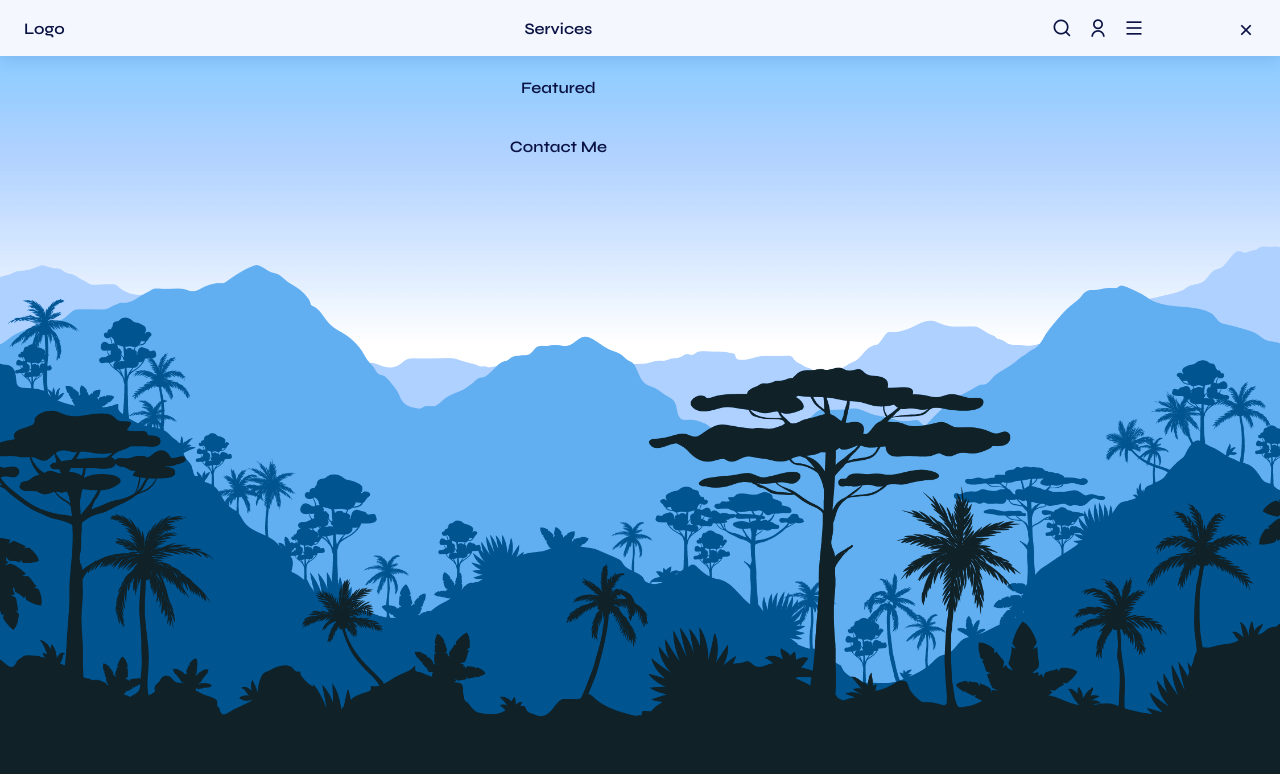
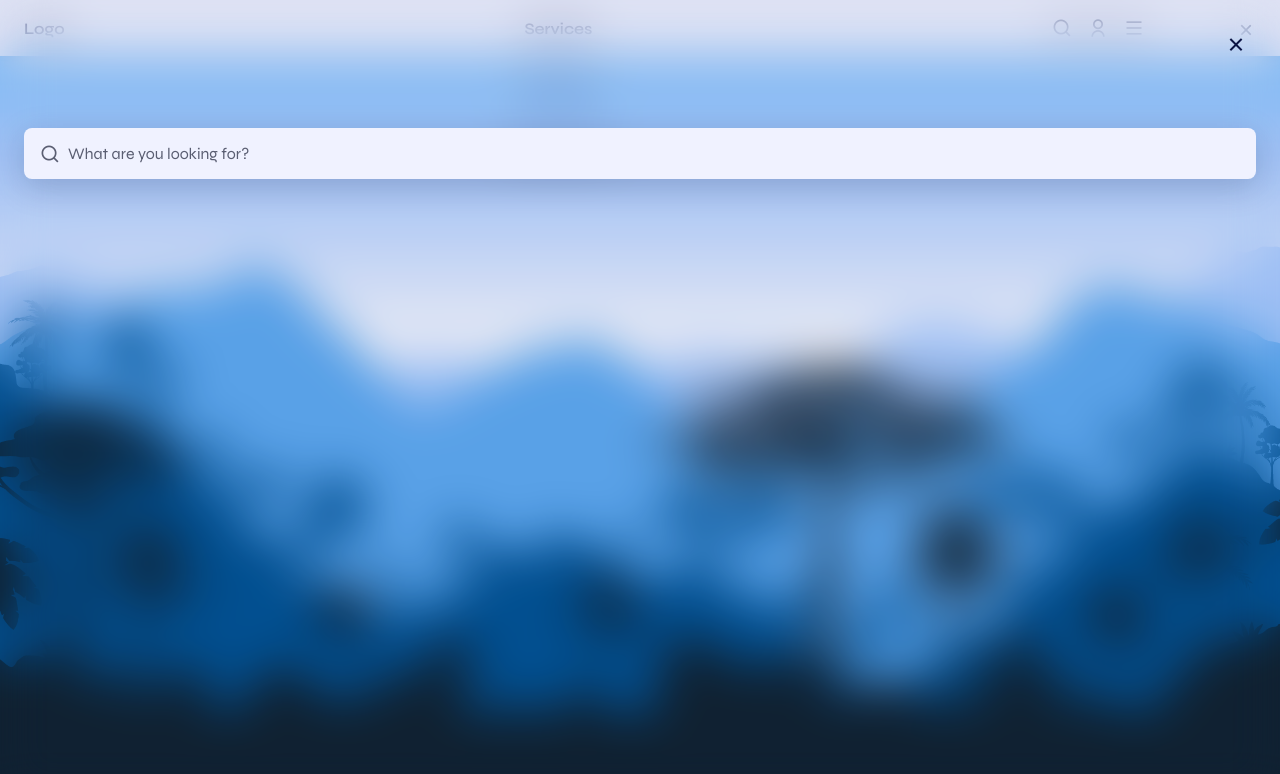
Before and after one commit to SazzadurRahmanAyan/responsive-navbar-html-css-js, a plain HTML site: page index.html in a window 1280 px wide. Both pictures are taken after a click on the icon 1062 px from the left and 28 px from the top of the page. Drawn offline with nearby package versions, Linux system fonts and the light colour scheme.

Commit message:
search bar added

```diff
--- a/index.html
+++ b/index.html
@@ -59,6 +59,18 @@
         </div>
       </nav>
     </header>
+    <!-- Search -->
+    <div class="search" id="search">
+      <form action="" class="search-form">
+        <i class="ri-search-line search-icon"></i>
+        <input
+          type="search"
+          placeholder="What are you looking for?"
+          class="search-input"
+        />
+      </form>
+      <i class="ri-close-line search-close" id="search-close"></i>
+    </div>
     <!-- Main -->
     <main>
       <img src="img/bg-image.png" alt="image" class="main-bg" />
--- a/main.js
+++ b/main.js
@@ -16,3 +16,22 @@ navToggle.addEventListener('click', () => {
 navClose.addEventListener('click', () => {
     navMenu.classList.remove('show-menu')
 })
+
+// Search
+
+const search = document.getElementById('search'),
+      searchBtn = document.getElementById('search-btn'),
+      searchClose = document.getElementById('search-close')
+
+
+// Search show
+
+searchBtn.addEventListener('click', () => {
+    search.classList.add('show-search')
+})
+
+// Search hidden
+
+searchClose.addEventListener('click', () => {
+    search.classList.remove('show-search')
+})
--- a/style.css
+++ b/style.css
@@ -73,6 +73,31 @@ img {
 .container {
   max-width: 1120px;
   margin-inline: 1.5rem;
+}
+
+.search {
+  position: fixed;
+  top: 0;
+  left: 0;
+  width: 100%;
+  height: 100%;
+  z-index: var(--z-modal);
+  background-color: hsla(230, 75%, 32%, 0.1);
+  backdrop-filter: blur(24px);
+  -webkit-backdrop-filter: blur(24px); /*for safari*/
+  padding: 8rem 1.5rem 0;
+  opacity: 0;
+  pointer-events: none;
+  transition: opacity 0.4s;
+}
+
+.search-close {
+  position: absolute;
+  top: 2rem;
+  right: 2rem;
+  font-size: 1.5rem;
+  color: var(--title-color);
+  cursor: pointer;
 }
 
 /* Header & nav */
@@ -155,6 +180,44 @@ img {
 .show-menu {
   top: 0;
 }
+
+/* Search */
+.search-form {
+  display: flex;
+  align-items: center;
+  column-gap: 0.5rem;
+  background-color: var(--container-color);
+  box-shadow: 0 8px 32px hsla(230, 75%, 15%, 0.2);
+  padding-inline: 1rem;
+  border-radius: 0.5rem;
+  transform: translateY(-1rem);
+  transition: transform 0.4s;
+}
+
+.search-icon {
+  font-size: 1.25rem;
+  color: var(--text-color);
+}
+
+.search-input {
+  width: 100%;
+  padding-block: 1rem;
+  background-color: var(--container-color);
+  color: var(--text-color);
+}
+
+.search-input::placeholder {
+  color: var(--text-color);
+}
+
+.show-search {
+  opacity: 1;
+  pointer-events: initial;
+}
+
+.show-search .search-form {
+  transform: translateY(0);
+}
 /* Main */
 
 .main {
```
